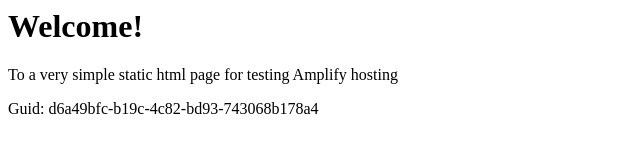
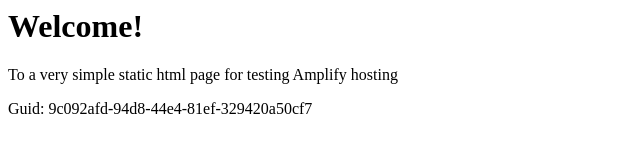
Before and after one commit to aws-aemilia-sin/Github-PR-Commit-Integration-Test-DoNotTouch-GithubWebhookPreviewCanaryTest-v1-prod-ap-southeast-1, a website: page src/index.html in a window 1280 px wide. Shown: the full height of the page, 0-640 px from the left. Drawn offline with Linux system fonts and the light colour scheme.

Commit message:
commit from integ tests

```diff
--- a/src/index.html
+++ b/src/index.html
@@ -12,6 +12,6 @@
 <body>
     <h1>Welcome!</h1>
     <p>To a very simple static html page for testing Amplify hosting</p>
-    <p>Guid: d6a49bfc-b19c-4c82-bd93-743068b178a4</p></body>
+    <p>Guid: 9c092afd-94d8-44e4-81ef-329420a50cf7</p></body>
 
 </html>
```
